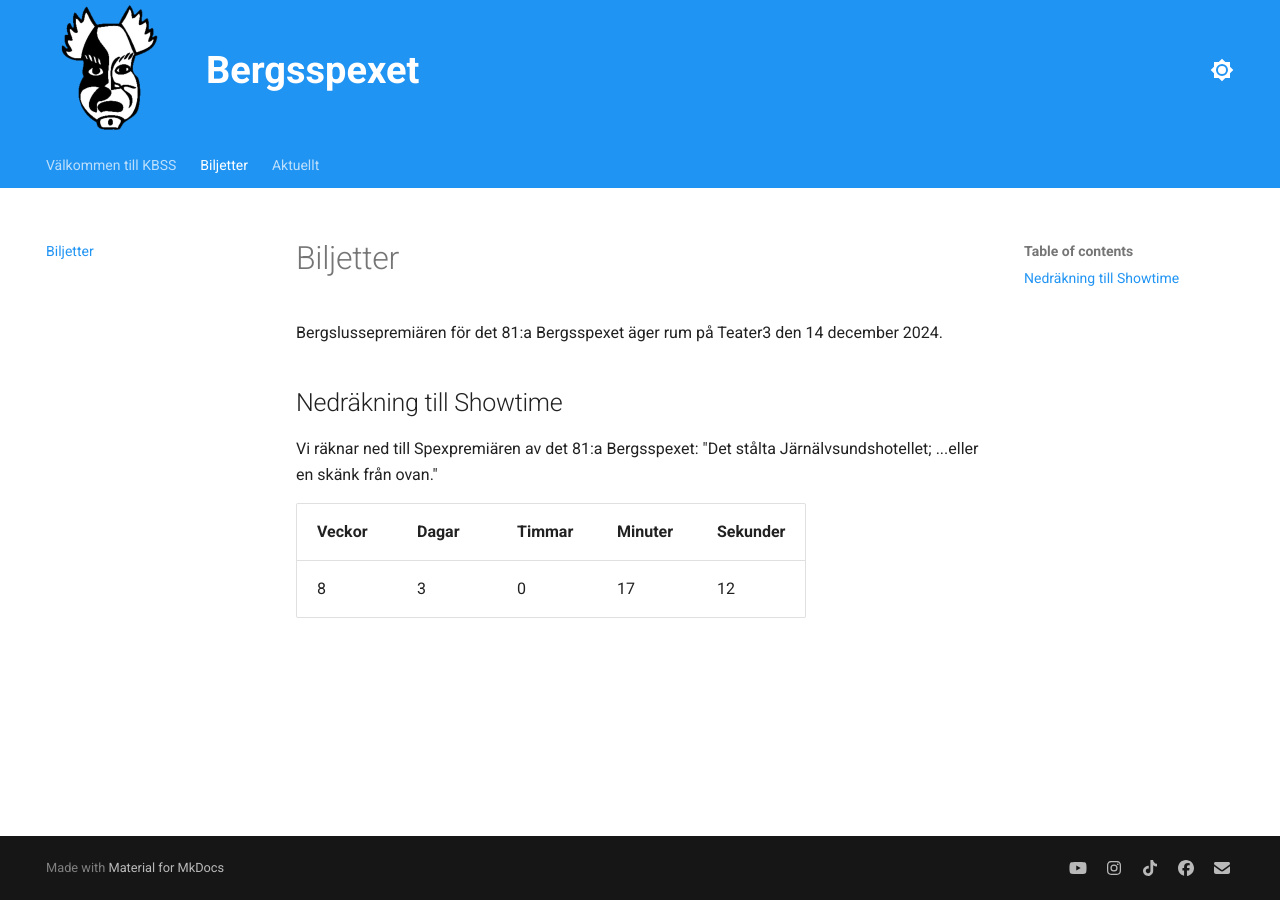
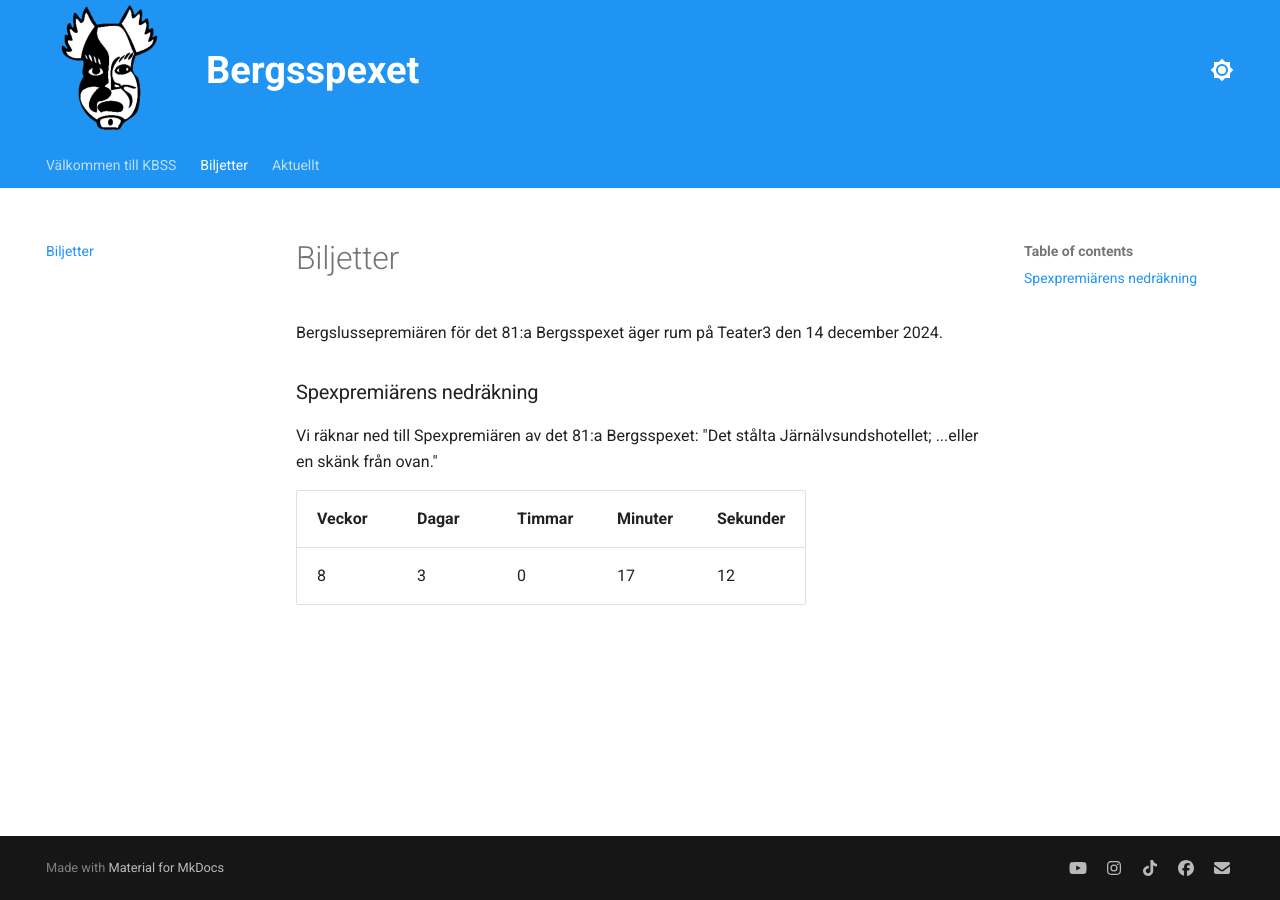
Before and after one commit to Bergsspexet/bergsspexet.github.io, an MkDocs documentation site: the page built from docs/biljetter.md, in a window 1280 px wide. Built offline with MkDocs 1.6.1 and Material for MkDocs 9.7.7, drawn with Linux system fonts in a browser that asks for light colours.

Commit message:
new headline for the countdown

```diff
--- a/docs/biljetter.md
+++ b/docs/biljetter.md
@@ -2,8 +2,7 @@
 
 Bergslussepremiären för det 81:a Bergsspexet äger rum på Teater3 den 14 december 2024.
 
-## Nedräkning till Showtime
-
+### Spexpremiärens nedräkning
 Vi räknar ned till Spexpremiären av det 81:a Bergsspexet: "Det stålta Järnälvsundshotellet; ...eller en skänk från ovan."
 
 <!-- <div id="countdown" style="font-size: 2em; color: #d9534f;"></div>
```
